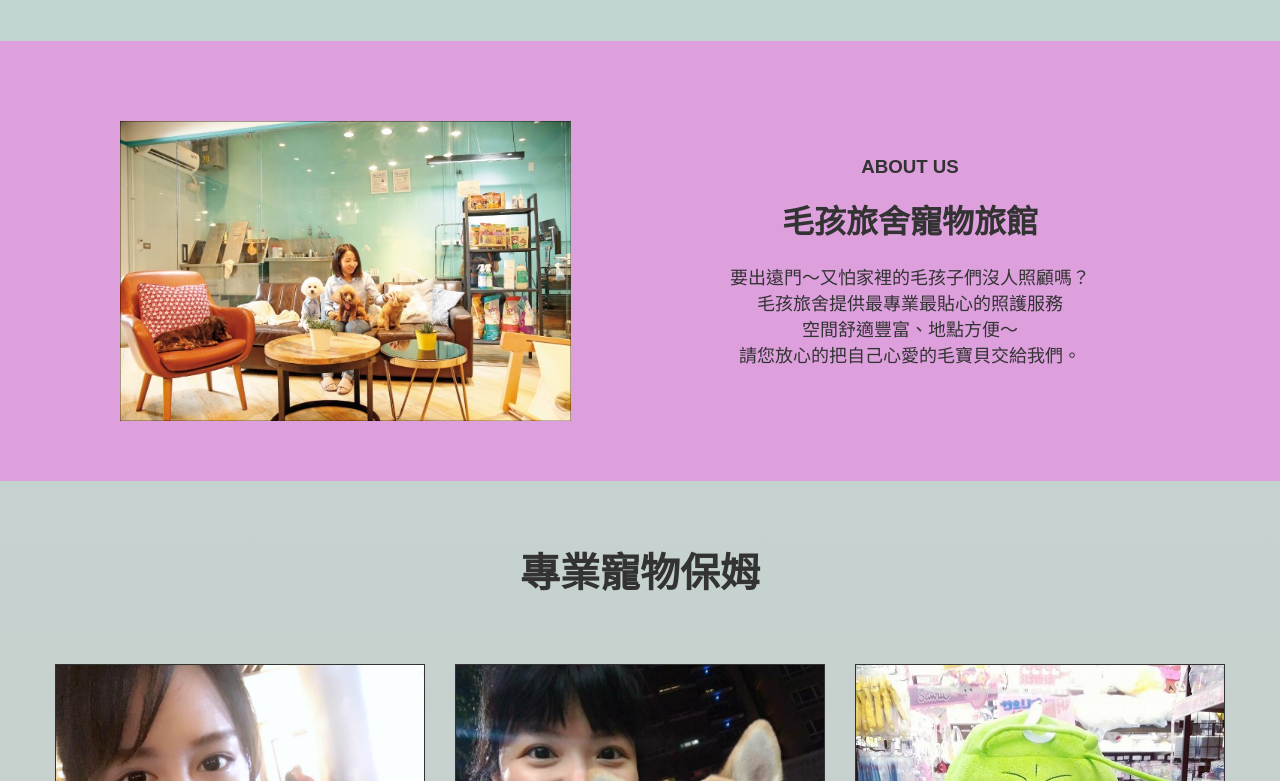
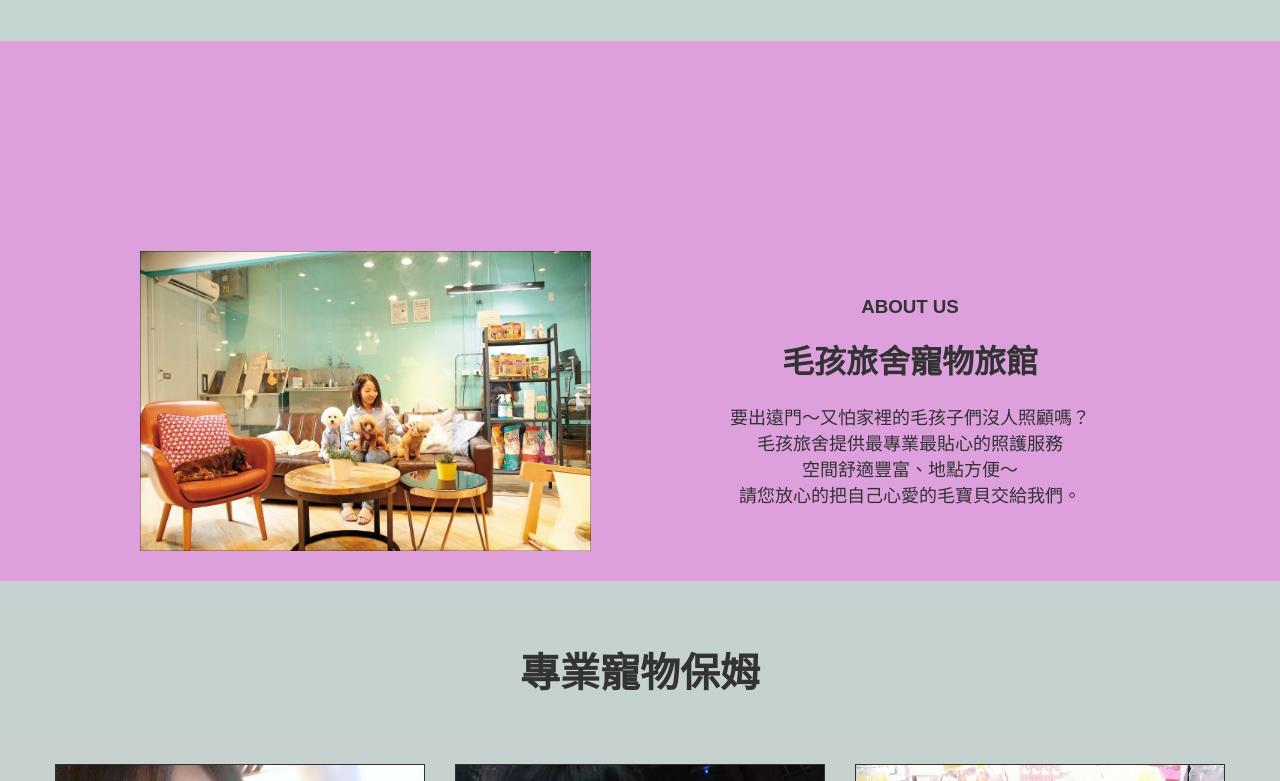
Before and after one commit to littleha919/petHotel, a plain HTML site: page index.html in a window 1280 px wide. Shown: the part 629-1410 px from the top of the page. Drawn offline with Linux system fonts and the light colour scheme.

Commit message:
index.html調整

```diff
--- a/style.css
+++ b/style.css
@@ -48,11 +48,11 @@
     display: flex;
     justify-content:center;
     background-color: plum;
-    height: 440px;
+    height: 540px;
 }
-.about-pic, .about-txt{
+.about-pic{
     width: 500px;
-    margin: 80px 20px;
+    margin: 210px 20px;
 }
 .about-txt{
     color: #333;
@@ -62,6 +62,7 @@
     flex-direction: column;
     justify-content: center;
     box-sizing: border-box;
+    margin-top: 180px;
 }
 .about-txt p{
     font-size: 18px;
@@ -654,3 +655,6 @@
 .contact-cell:nth-child(odd) {
     text-align: right;
 }
+select,option{
+    color: #fff;
+}
```
